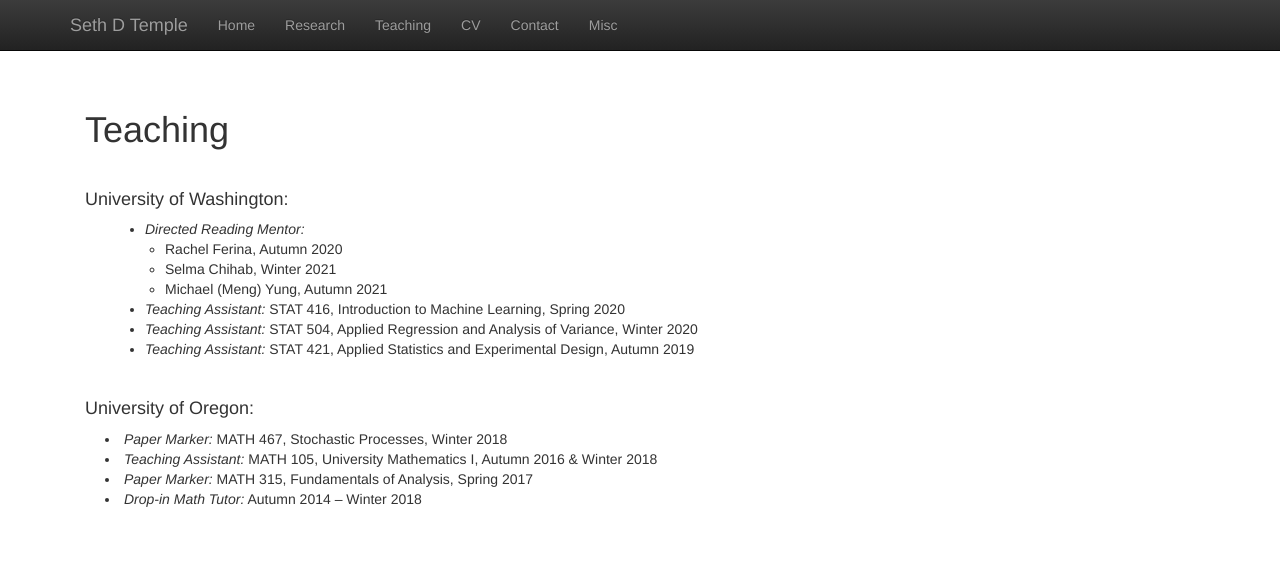
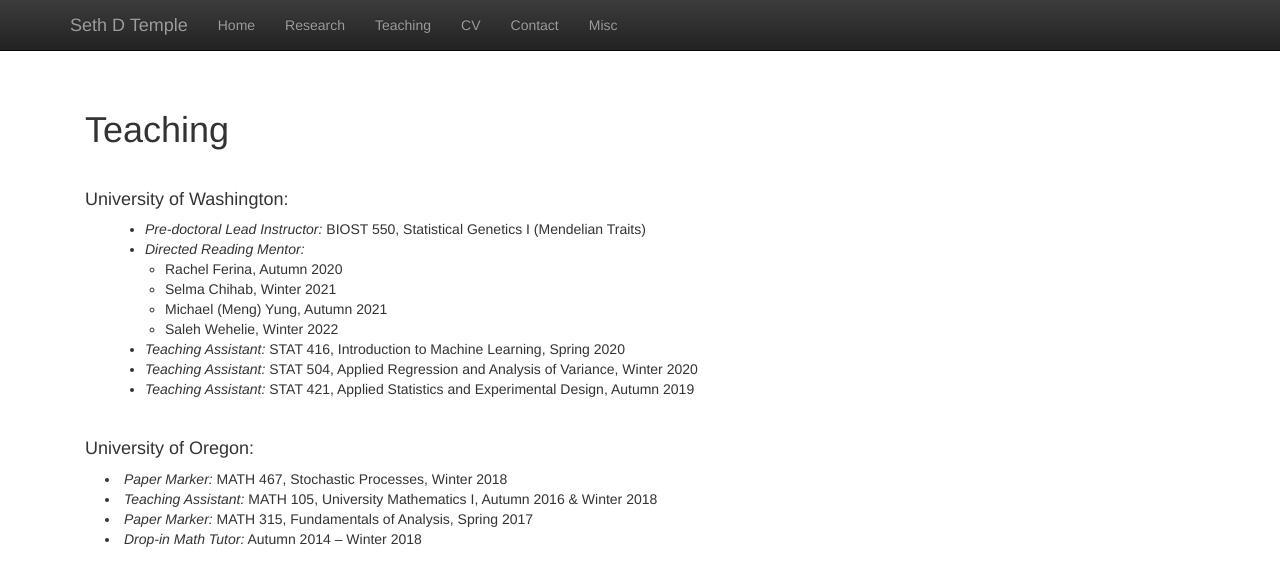
Before and after one commit to sdtemple/sdtemple.github.io, a Jekyll site: the page built from teaching.html, in a window 1280 px wide. Shown: the top 586 px of the page. Built offline with Jekyll 4.4.1, drawn with Linux system fonts in a browser that asks for light colours; nearby versions of some CDN libraries; library files that are not in the unit come from our copies.

Commit message:
Update teaching.html

```diff
--- a/teaching.html
+++ b/teaching.html
@@ -8,11 +8,13 @@
 <h4>University of Washington:</h4>
 <p class="content" style="padding:0px;margin:0px 20px 0px;">
 <ul>
+    <li style="padding:0px;margin:0px 20px 0px;"> <i>Pre-doctoral Lead Instructor:</i> BIOST 550, Statistical Genetics I (Mendelian Traits) </li>
     <li style="padding:0px;margin:0px 20px 0px;"> <i>Directed Reading Mentor:</i> </li>
     <ul>
         <li> Rachel Ferina, Autumn 2020 </li>
         <li> Selma Chihab, Winter 2021 </li>
         <li> Michael (Meng) Yung, Autumn 2021 </li>
+        <li> Saleh Wehelie, Winter 2022 </li>
     </ul>
     <li style="padding:0px;margin:0px 20px 0px;"> <i>Teaching Assistant:</i> STAT 416, Introduction to Machine Learning, Spring 2020 </li>
     <li style="padding:0px;margin:0px 20px 0px;"> <i>Teaching Assistant:</i> STAT 504, Applied Regression and Analysis of Variance, Winter 2020 </li>
```
